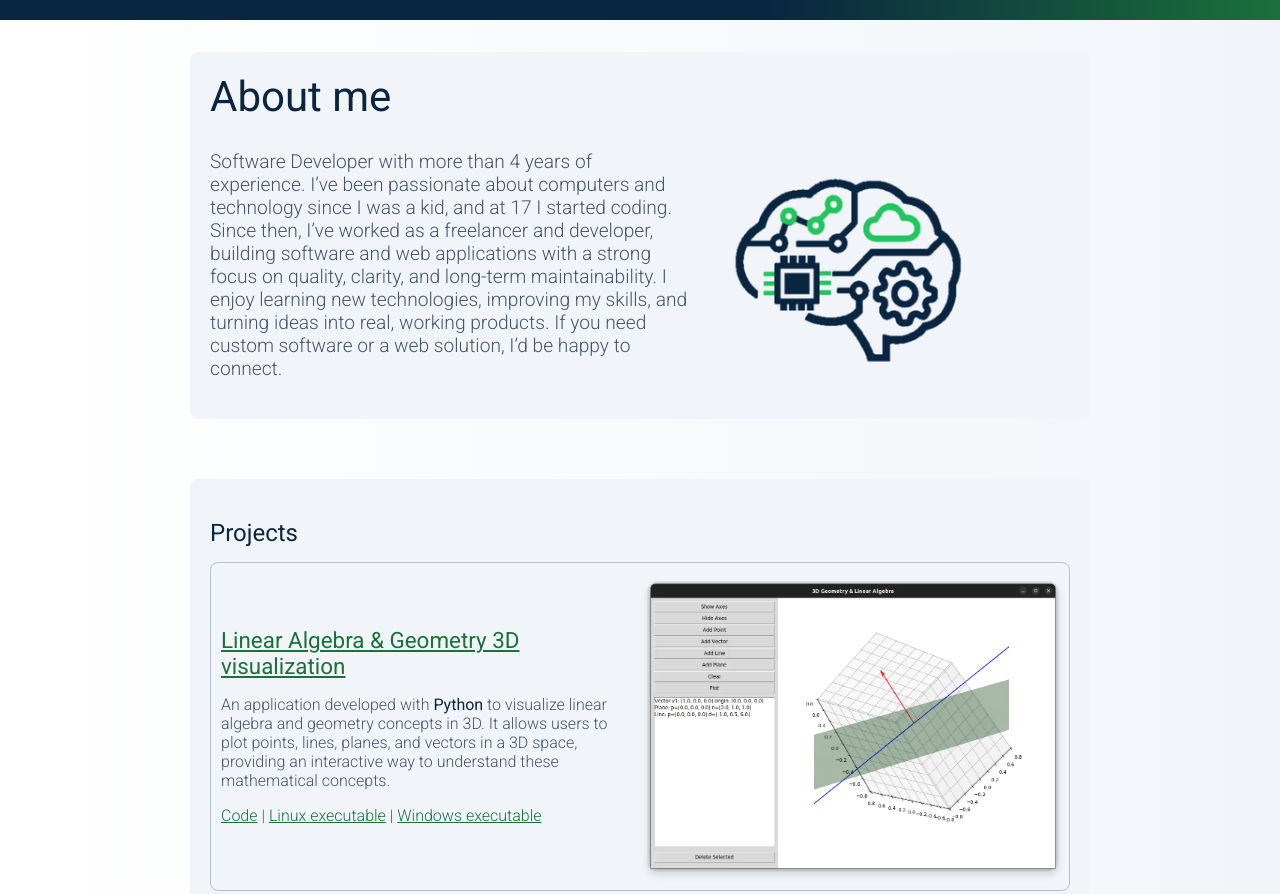
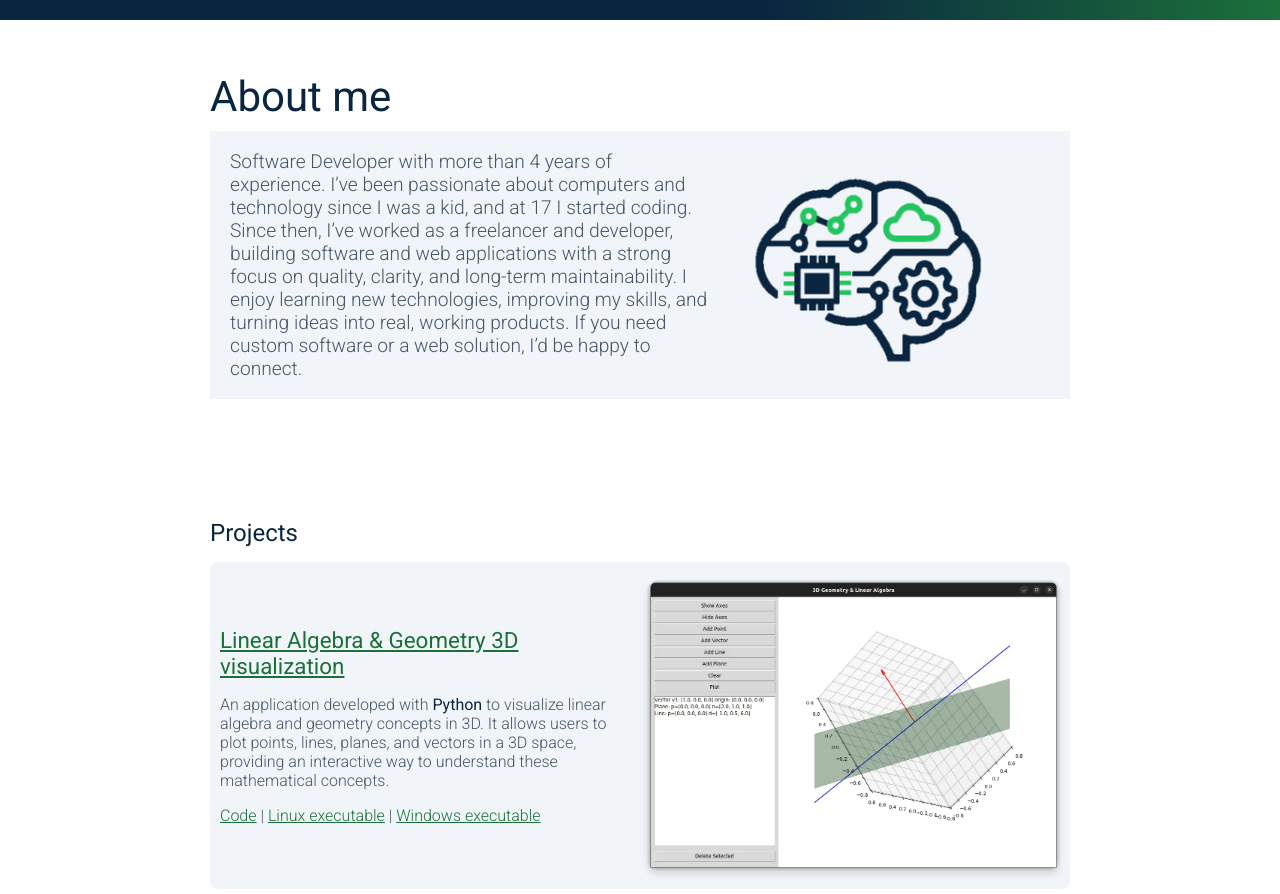
Before and after one commit to samuxmin/samuxmin, a plain HTML site: page index.html in a window 1280 px wide. Shown: the part 780-1674 px from the top of the page. Drawn offline with Linux system fonts and the light colour scheme.

Commit message:
changed colors and weird borders

```diff
--- a/css/style.css
+++ b/css/style.css
@@ -10,10 +10,7 @@ body {
     margin: 0;
     padding: 0;
     background: var(--color-bg);
-    /* fallback for old browsers */
-    background: -webkit-linear-gradient(to right, var(--color-bg), var(--color-bg-light));
-    /* Chrome 10-25, Safari 5.1-6 */
-    background: linear-gradient(to right, var(--color-bg), var(--color-bg-light));
+
     /* W3C, IE 10+/ Edge, Firefox 16+, Chrome 26+, Opera 12+, Safari 7+ */
 
     color: var(--color-text);
@@ -120,6 +117,7 @@ li>* {
 }
 
 .aboutme-container {
+    background-color: var(--color-bg-light);
     display: flex;
     flex-direction: row;
     align-items: center;
@@ -130,7 +128,7 @@ li>* {
 section,
 main {
     padding: 20px;
-    background: #F1F5F9;
+    background: var(--color-bg);
     border-radius: 8px;
     margin-bottom: 60px;
 }
@@ -189,9 +187,9 @@ a:hover {
     padding: 10px;
     border-radius: 8px;
     display: grid;
-    border: 1px solid rgba(10, 37, 64, 0.25);
     justify-content: center;
     align-items: center;
+    background-color: var(--color-bg-light);
     grid-template-columns: 1fr 1fr;
     gap: 14px;
     margin-bottom: 40px;
@@ -300,6 +298,7 @@ h1 {
 }
 
 .main-info {
+    margin-left: 20px;
     max-width: 480px;
 }
 
```
